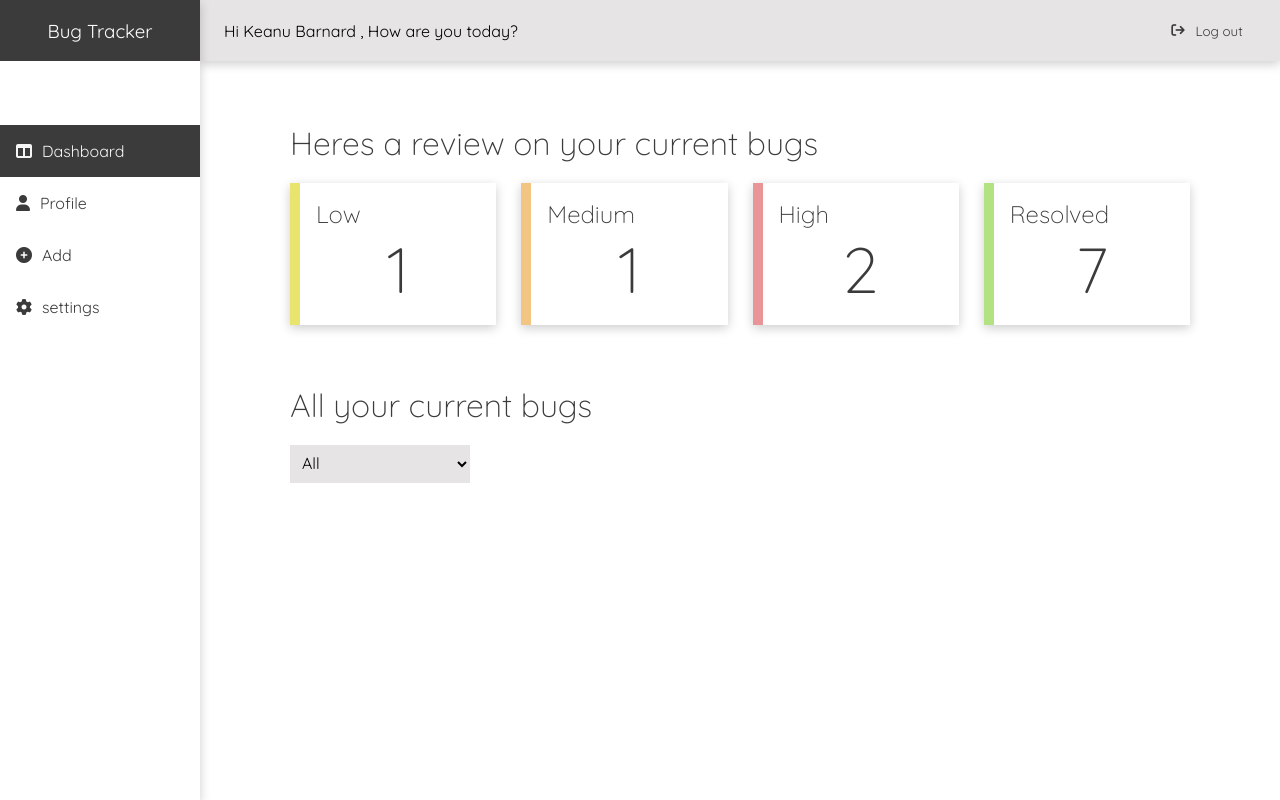
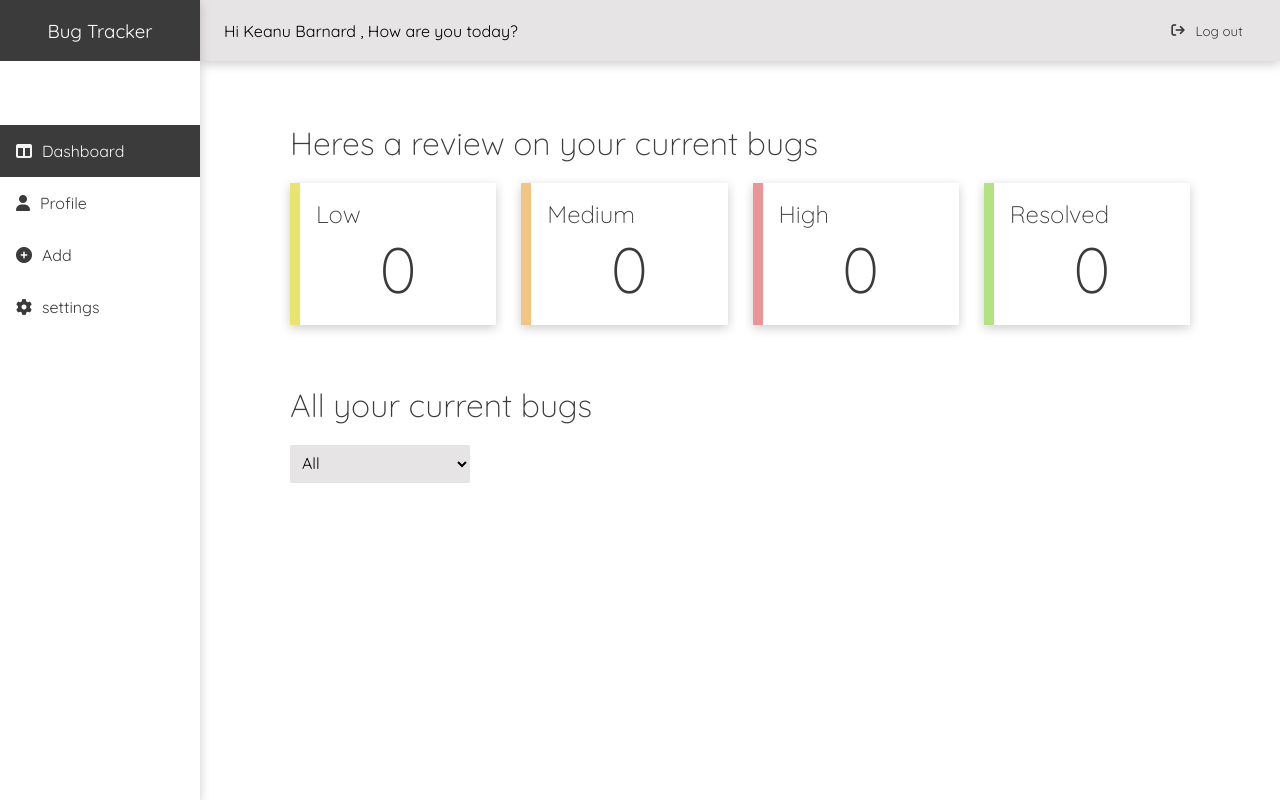
Before and after one commit to KeanuBarnardd/Bug-Tracker-Final, a React (Create React App) app in the folder bug-tracker/: page / in a window 1280 px wide. Built offline with nearby package versions, Linux system fonts and the light colour scheme.

Commit message:
Update bug counts on resolve and create

```diff
--- a/bug-tracker/src/App.jsx
+++ b/bug-tracker/src/App.jsx
@@ -9,6 +9,14 @@ import "./Styles/general.scss";
 
 export default function App() {
   const [bugList, setBugList] = useState([]);
+
+  const [bugDataCount, setBugDataCount] = useState({
+    low: 0,
+    medium: 0,
+    high: 0,
+    resolved: 0,
+  });
+
   const [bug, setBug] = useState({
     title: "",
     description: "",
@@ -31,20 +39,21 @@ export default function App() {
       return bug.id === id;
     });
     if (index !== -1) {
-      console.log(" WE HAVE A MATCH ");
       return index;
     } else {
       return console.error("Cannot find Bug ID");
     }
   };
 
-  const resolveBugHandler=(id)=>{
+  const resolveBugHandler = (id, status) => {
     let newList = bugList;
-    newList.splice(getBugIndex(id),1);
+    newList.splice(getBugIndex(id), 1);
     setBugList([...newList]);
-  }
+    updateCount(status,true);
+    updateCount('resolved', false);
+  };
 
-  const createBugHandler = (e) => {
+  const createBugHandler =(priority)=>(e) => {
     e.preventDefault();
     // Generate our ID when we create this bug...
     setBug((bug) => ({
@@ -52,6 +61,7 @@ export default function App() {
       id: generateRandomId(),
     }));
     // Add our bug to our list of bugs
+    updateCount(priority,false);
     setBugList((bugList) => [...bugList, bug]);
   };
 
@@ -62,6 +72,20 @@ export default function App() {
       return "medium";
     } else {
       return "high";
+    }
+  };
+
+  const updateCount = (status, remove) => {
+    if (remove) {
+      setBugDataCount((bugData) => ({
+        ...bugData,
+        [status]: bugData[status] - 1,
+      }));
+    } else {
+      setBugDataCount((bugData) => ({
+        ...bugData,
+        [status]: bugData[status] + 1,
+      }));
     }
   };
 
@@ -77,6 +101,8 @@ export default function App() {
               getPriorityHandler={getPriorityHandler}
               generateRandomId={generateRandomId}
               resolveBugHandler={resolveBugHandler}
+              updateCount={updateCount}
+              bugDataCount={bugDataCount}
             />
           }
         />
--- a/bug-tracker/src/Components/Bug/Bug.jsx
+++ b/bug-tracker/src/Components/Bug/Bug.jsx
@@ -19,7 +19,7 @@ export default function Bug({ title, description, steps, version, date, bugData
       <div className="bottom-container">
         <div className="button-container">
           <IconButton icon="fa-solid fa-pen-to-square" text="Edit" />
-          <IconButton icon="fa-solid fa-check" buttonClick={(e)=> resolveBugHandler(bugData.id)} text="Resolve" />
+          <IconButton icon="fa-solid fa-check" buttonClick={(e)=> resolveBugHandler(bugData.id, bugData.priority)} text="Resolve" />
         </div>
         <span>
           <p>{date}</p>
--- a/bug-tracker/src/Pages/AddBug/AddBug.jsx
+++ b/bug-tracker/src/Pages/AddBug/AddBug.jsx
@@ -51,7 +51,7 @@ export default function AddBug({ getInputHandler, createBugHandler, getPriorityH
             placeHolder="What version of the Application are we on? "
           />
           <IconButton
-            buttonClick={createBugHandler}
+            buttonClick={createBugHandler(bug.priority)}
             type="submit"
             text={"Submit"}
             icon={"fa-solid fa-circle-plus"}
--- a/bug-tracker/src/Pages/Dashboard/Dashboard.jsx
+++ b/bug-tracker/src/Pages/Dashboard/Dashboard.jsx
@@ -3,7 +3,7 @@ import Bug from "../../Components/Bug/Bug";
 import StatsCard from "../../Components/StatsCard/StatsCard";
 import "./Dashboard.scss";
 
-export default function Dashboard({ bugList, getPriorityHandler, resolveBugHandler }) {
+export default function Dashboard({ bugList, getPriorityHandler, resolveBugHandler, bugDataCount }) {
   const [filterPriority, setFilterPriority] = useState("all");
 
   const filteredList = bugList.filter(function(bug){
@@ -14,15 +14,18 @@ export default function Dashboard({ bugList, getPriorityHandler, resolveBugHandl
     }
   });
 
+
+
+
   return (
     <div className="container-col content">
       <div className="content-view">
         <h1>Heres a review on your current bugs</h1>
         <div className="bug-stats-container">
-          <StatsCard priority="low" title="Low" value="1" />
-          <StatsCard priority="medium" title="Medium" value="1" />
-          <StatsCard priority="high" title="High" value="2" />
-          <StatsCard priority="resolved" title="Resolved" value="7" />
+          <StatsCard priority="low" title="Low" value={bugDataCount.low} />
+          <StatsCard priority="medium" title="Medium" value={bugDataCount.medium} />
+          <StatsCard priority="high" title="High" value={bugDataCount.high} />
+          <StatsCard priority="resolved" title="Resolved" value={bugDataCount.resolved} />
         </div>
         <h1 className="head-2">All your current bugs</h1>
         <select onChange={(e)=> setFilterPriority(e.target.value)} name="" id="">
```
Also changed, not shown: bug-tracker/src/TodoList.txt.
